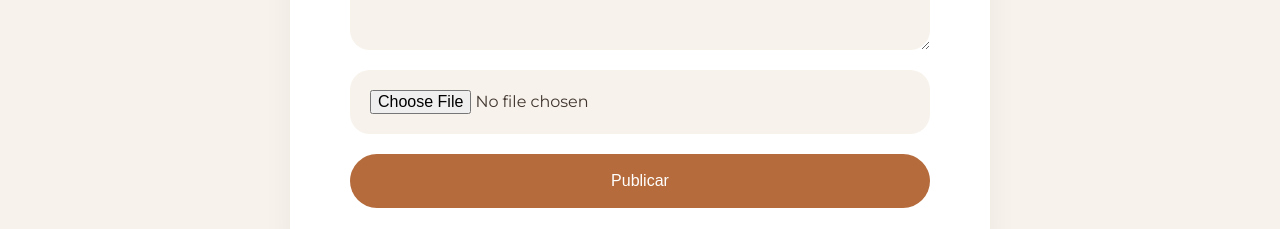
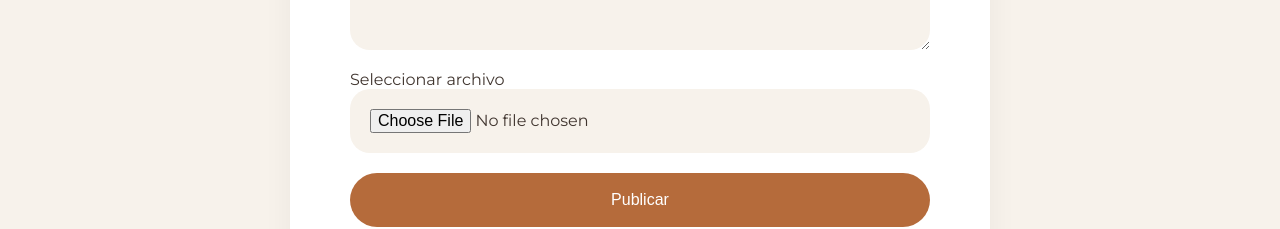
Before and after one commit to brunoignacioborghi/lucia-borghi-psicologia-web, a React (Vite) app: page /admin in a window 1280 px wide. Shown: the part 843-1072 px from the top of the page. Built offline with nearby package versions, Linux system fonts and the light colour scheme; no server answers.

Commit message:
backend onlineeeeeeeeeeee

```diff
--- a/src/pages/Admin.jsx
+++ b/src/pages/Admin.jsx
@@ -1,18 +1,32 @@
-import { useEffect, useState } from "react";
+import {
+  useEffect,
+  useState
+}
+
+from "react";
 
 import axios from "axios";
 
+import { motion }
+from "framer-motion";
+
 import "../styles/admin.css";
+
+import Loader from "../components/Loader";
 
 function Admin() {
 
-  const [title, setTitle] = useState("");
+  const [title, setTitle] =
+    useState("");
 
-  const [text, setText] = useState("");
+  const [text, setText] =
+    useState("");
 
-  const [fullText, setFullText] = useState("");
+  const [fullText, setFullText] =
+    useState("");
 
-  const [media, setMedia] = useState("");
+  const [media, setMedia] =
+    useState("");
 
   const [mediaType, setMediaType] =
     useState("");
@@ -22,6 +36,9 @@ function Admin() {
 
   const [posts, setPosts] =
     useState([]);
+
+  const [loading, setLoading] =
+    useState(true);
 
   /* LOAD POSTS */
 
@@ -41,9 +58,13 @@ function Admin() {
 
       setPosts(res.data);
 
+      setLoading(false);
+
     } catch (err) {
 
       console.log(err);
+
+      setLoading(false);
 
     }
 
@@ -205,11 +226,34 @@ function Admin() {
 
   };
 
+  if (loading) {
+
+    return <Loader />;
+
+  }
+
   return (
 
     <section className="admin_page">
 
-      <div className="admin_form">
+      <motion.div
+
+        className="admin_form"
+
+        initial={{
+          opacity: 0,
+          y: 40
+        }}
+
+        animate={{
+          opacity: 1,
+          y: 0
+        }}
+
+        transition={{
+          duration: 0.8
+        }}
+      >
 
         <h1>
           Panel de contenido
@@ -240,11 +284,17 @@ function Admin() {
           }
         />
 
+        <label className="custom_file_upload">
+
+          Seleccionar archivo
+
           <input
             type="file"
             accept="image/*,video/*"
             onChange={handleMedia}
           />
+
+        </label>
 
         {
 
@@ -288,7 +338,7 @@ function Admin() {
 
         </button>
 
-      </div>
+      </motion.div>
 
       <div className="admin_posts">
 
@@ -298,11 +348,28 @@ function Admin() {
 
         {
 
-          posts.map((post) => (
+          posts.map((post, index) => (
 
-            <div
+            <motion.div
+
               className="admin_post_card"
+
               key={post._id}
+
+              initial={{
+                opacity: 0,
+                y: 40
+              }}
+
+              animate={{
+                opacity: 1,
+                y: 0
+              }}
+
+              transition={{
+                duration: 0.7,
+                delay: index * 0.1
+              }}
             >
 
               {
@@ -370,7 +437,7 @@ function Admin() {
 
               </div>
 
-            </div>
+            </motion.div>
 
           ))
 
```
Lines whose indentation alone changed are shown as unchanged.
